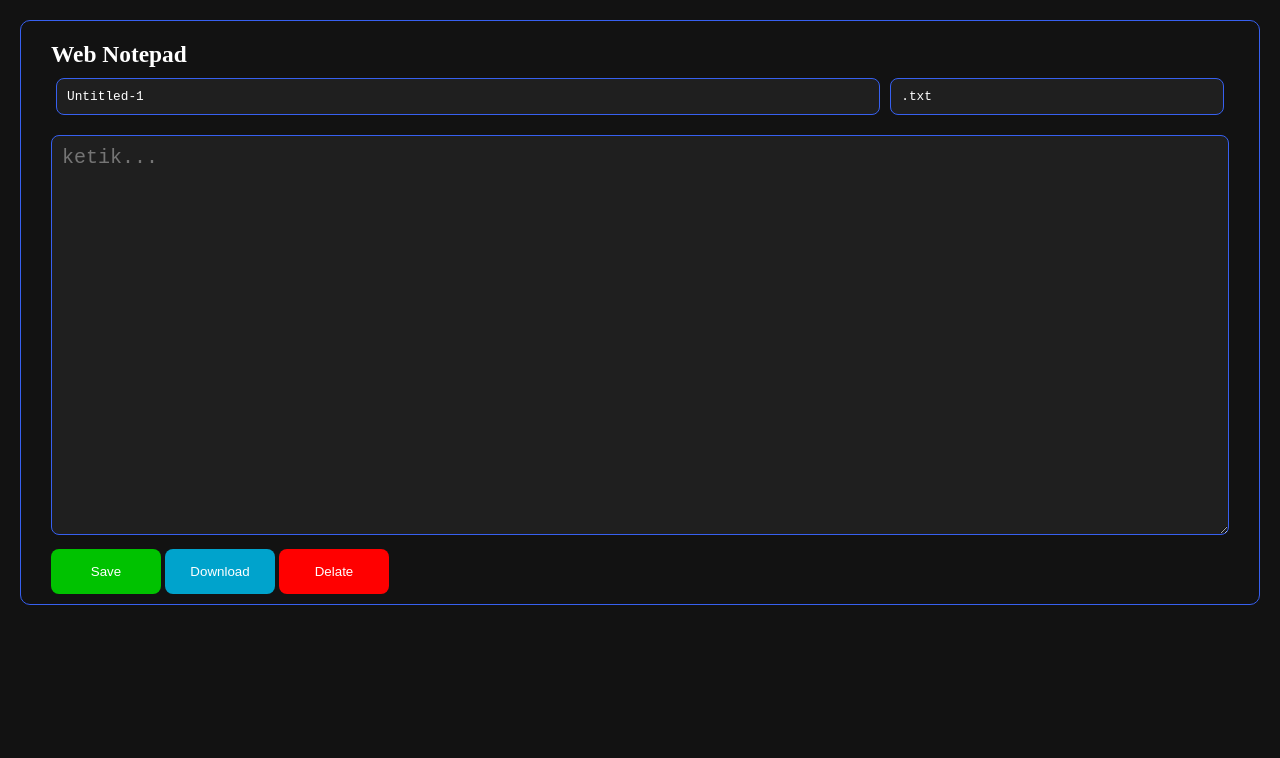
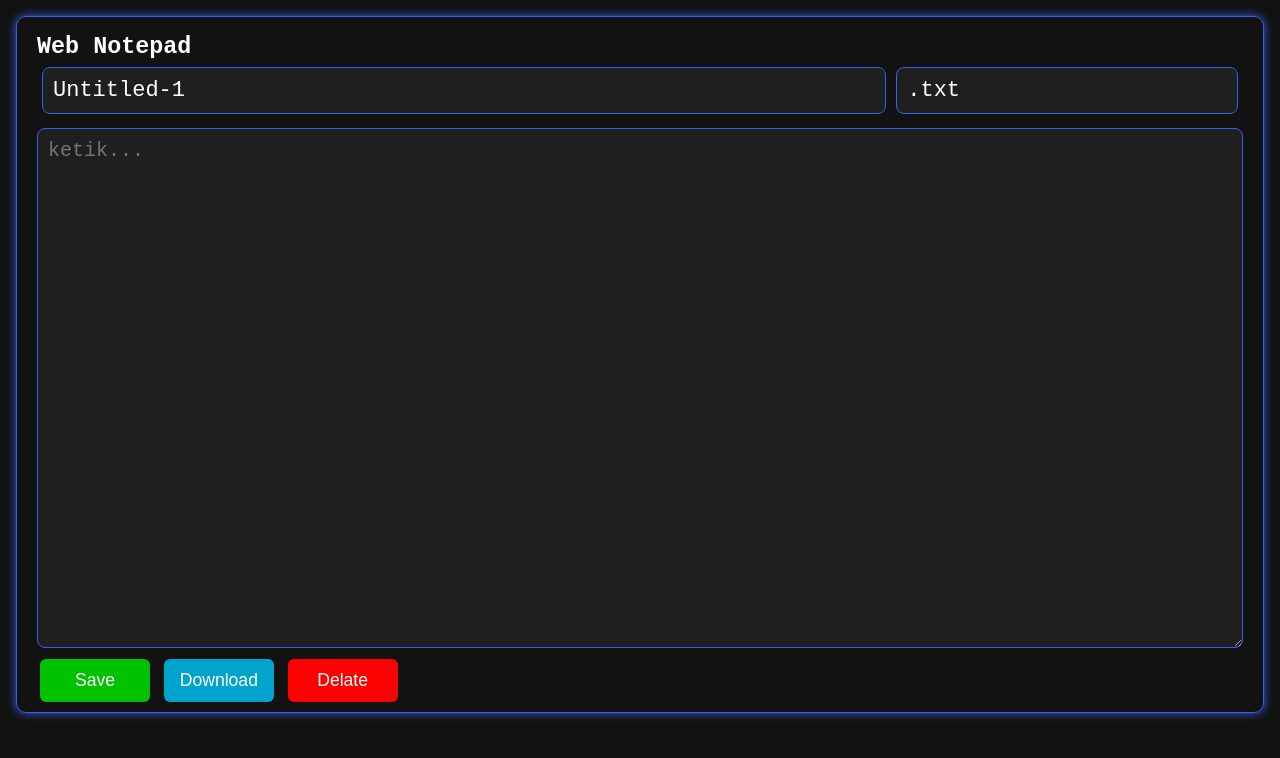
Before and after one commit to NexdyMC/Notepad-Versi-Web, a plain HTML site: page index.html in a window 1280 px wide. Drawn offline with Linux system fonts and the light colour scheme.

Commit message:
Refactor index.html for layout and style improvements
Refactor HTML structure and CSS styles for better layout and readability.

```diff
--- a/index.html
+++ b/index.html
@@ -14,43 +14,50 @@
     --background: #121212;
     --color: #3760F0;
     --input-background: #1F1F1F;
-    --font: monospace;
+    --font-defaut: monospace ;
+    --font-input: monospace ;
 }
 body {
     background: var(--background);
+    font-family: var(--font-defaut);
 }
-main  {
-    padding: 20px;
+section  {
+    padding: 16px;
     width: 100%;
-    height: 100%;
+    height: 100% ;
 }
-.panel {
+main {
+    display: block;
+    align-items: center;
     border: 1px solid var(--color);
     border-radius: 10px;
-    padding: 10px 30px;
+    padding: 10px 20px;
+    box-shadow: 0 0 10px #3760F0;
 }
 .input {
-    margin: 10px 0;
+    margin: 7px 0;
     color: #fff;
     font-size: 20px;
 }
 input, textarea {
-    font-family: var(--font);
+    font-family: var(--font-input);
     background: var(--input-background);
     color: #fff;
     border: 1px solid var(--color);
     border-radius: 8px;
     width: 100%;
-    font-size: 0.8rem;
+    font-size: 1.1em;
     padding: 10px;
     margin: 0 5px;
 }
-textarea { height: 400px; }
+textarea { height: 65vh; }
 button {
-    width: 110px;
-    height: 45px;
+    font-size: 1.1em;
+    min-width: 110px;
+    padding: 11px;
+    margin: 0 3px;
     border: none;
-    border-radius: 8px;
+    border-radius: 6px;
     color: #fff;
 }
 #save {
@@ -60,7 +67,7 @@ button {
         cursor: pointer;
     }
     &:active {
-        background: #018c01;
+        background: #056b05;
     }
 }
 #download {
@@ -70,7 +77,7 @@ button {
         cursor: pointer;
     }
     &:active {
-        background: #0077a0;
+        background: #046281;
     }
 }
 #delate {
@@ -80,50 +87,92 @@ button {
         cursor: pointer;
     }
     &:active {
-        background: #b30000;
+        background: #810404;
     }
+}
+.Mode-FUll {
+    position: absolute;
+    width: calc(100% - 2px);
+    height: calc(100% - 2px);
+    transform: translate(-37px, -33px);
+    border-radius: 1px;
+}
+.Mode-None{
+    display: none;
 }
     </style>
 </head>
 <body>
-    <main class="">
-        <div class="panel" >
-            <div class="input">
-                 <h3>Web Notepad  </h3>
+    <section>
+        <main>
+            <div class="input" id="input" >
+                <h3>Web Notepad  </h3>
                 <div class="input" style="display: flex;">
-                    <input placeholder="title" type="text" name="title" id="title" value="Untitled-1">
+                    <input placeholder="title file" type="text" name="title" id="title" value="Untitled-1">
                     <input placeholder="type file" type="text" name="type_file" id="type_file" value=".txt" style="width: 40%;">
-
                 </div>
             </div>
-            <div class="text">
-                <textarea placeholder="ketik..." class="input" name="notepad" id="notepad"></textarea>
+            <textarea  placeholder="ketik..." class="input" name="notepad" id="notepad"></textarea>
+            <div class="button" id="btn">
+                <button id="save">Save</button>
+                <button id="download">Download</button>
+                <button id="delate">Delate</button>
             </div>
-            <button id="save">Save</button>
-            <button id="download">Download</button>
-            <button id="delate">Delate</button>
-        </div>
-    </main>
+        </main>
+    </section>
+
+
 </body>
 <script>
-/// mengambil id notepad dan title
+/// set id notepad dan title
 const notepad = document.getElementById('notepad');
 const title = document.getElementById('title');
 const type_file = document.getElementById("type_file");
-// save
+
+// shortcut
 document.addEventListener("keydown", function(e) {
+    // variabel
+    const input = document.getElementById('input');
+    const btn = document.getElementById('btn');
+    // save
     if (e.ctrlKey && e.key === "s") {
         e.preventDefault();
         localStorage.setItem('notepad', notepad.value ); // menyimpan data textarea ke localStorage
         localStorage.setItem('title', title.value ); // menyimpan data title ke localStorage
         alert('Catatan berhasil disimpan');
     }
+    // mode focus
+    if ( e.ctrlKey && e.key === "m") {
+        notepad.classList.toggle("Mode-FUll");
+        input.classList.toggle("Mode-None");
+        btn.classList.toggle("Mode-None");
+    }
+    // mode text disabled
+    if ( e.ctrlKey && e.key === "x") {
+        // alert("mode Disable")
+    }
+    // delate
+    if ( e.ctrlKey && e.key === "d") {
+        let konfirmasi = confirm("Apakah Anda yakin ingin menghapus catatan?");
+        if (konfirmasi) {
+            // Tindakan jika pengguna menekan "OK" (Ya)
+            localStorage.removeItem('notepad')
+            localStorage.removeItem('title')
+            localStorage.clear();
+            alert("Catatan Anda telah dihapus");
+        } else {
+            // Tindakan jika pengguna menekan "Batal" (Tidak)
+            alert("Catatan Anda tidak dihapus \"AMAN\"");
+        }
+    }
 });
+// save
 document.getElementById('save').addEventListener("click", () => {
     localStorage.setItem('notepad', notepad.value ); // menyimpan data textarea ke localStorage
     localStorage.setItem('title', title.value ); // menyimpan data title ke localStorage
     alert('Catatan berhasil disimpan');
 });
+// windows load
 window.addEventListener('load', () => {
     const savedText = localStorage.getItem('notepad');
     const savedTitle = localStorage.getItem('title');
@@ -158,3 +207,5 @@ document.getElementById("download").addEventListener("click", () => {
 })
 </script>
 </html>
+<!-- Website Notepad 2025 V1.2 -->
+<!-- copyright © 2025 Nexdy Project   -->
```
